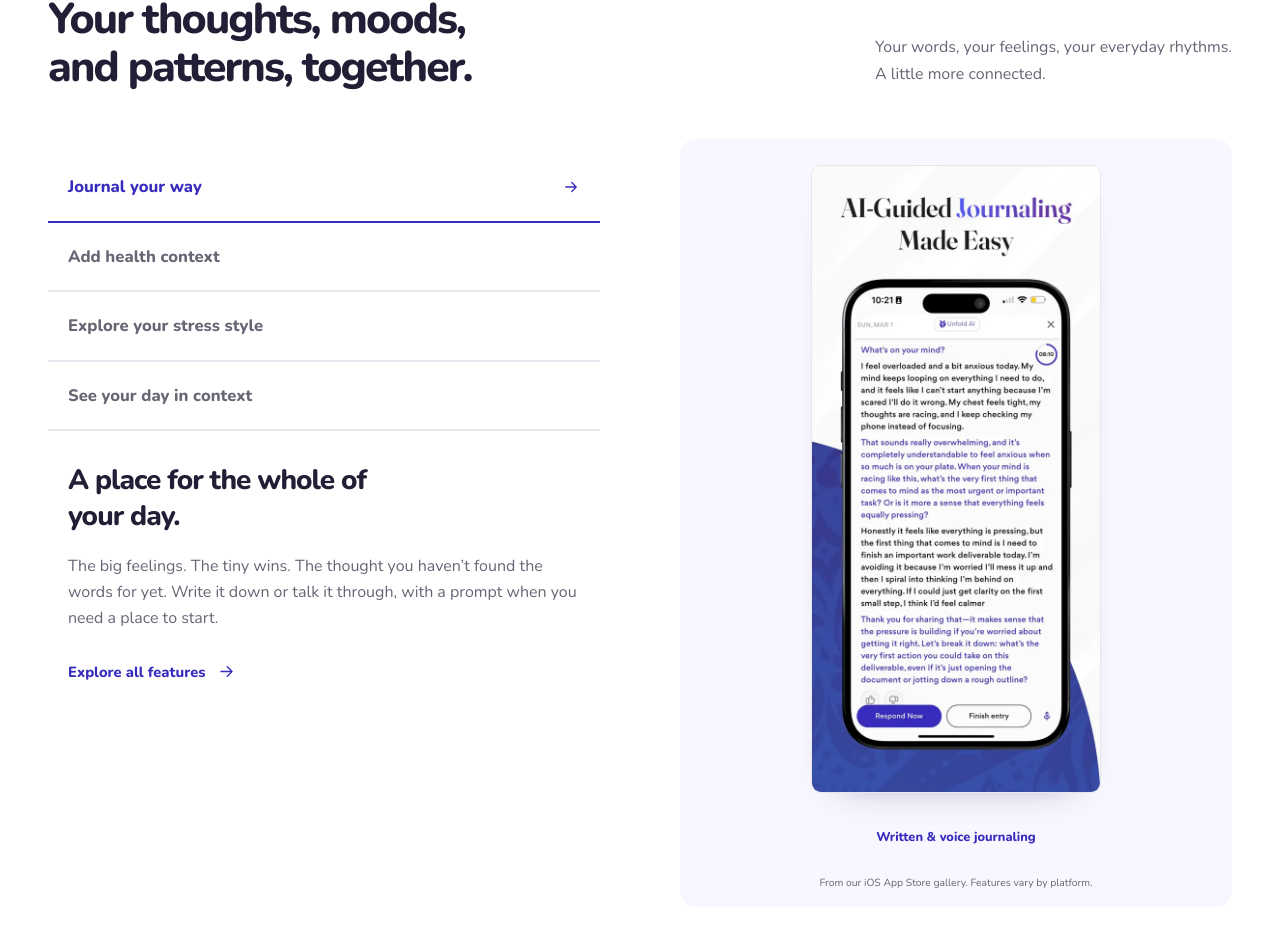
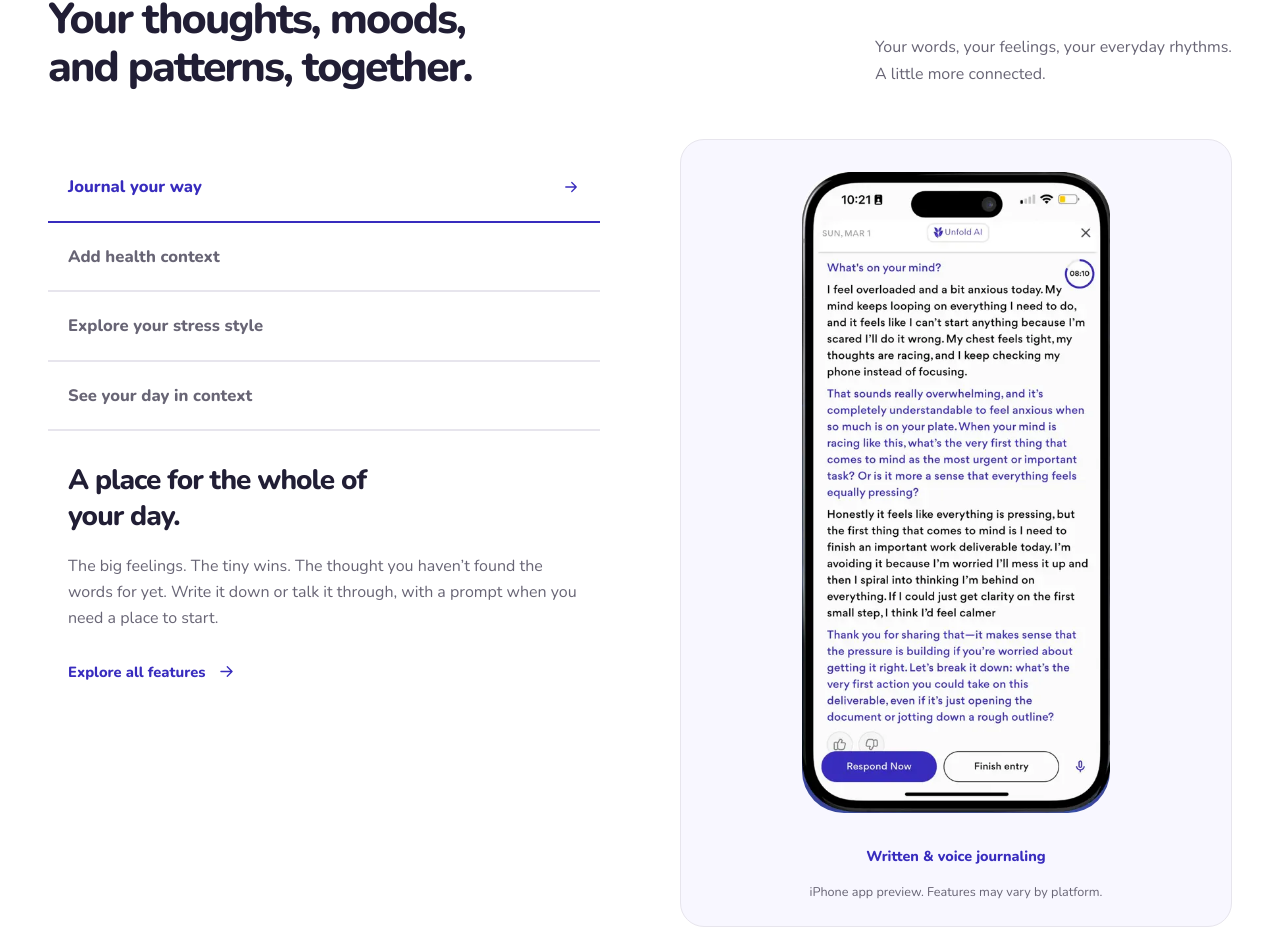
Before and after one commit to unfoldJournaling/unfold-website, a React (Vite) app: page / in a window 1280 px wide. Shown: the part 1076-2028 px from the top of the page. Built offline with nearby package versions, Linux system fonts and the light colour scheme.

Commit message:
fix(site): sharpen app previews and platform context

```diff
--- a/src/App.jsx
+++ b/src/App.jsx
@@ -15,17 +15,18 @@ const features = [
     description:
       "The big feelings. The tiny wins. The thought you haven’t found the words for yet. Write it down or talk it through, with a prompt when you need a place to start.",
     image: 3,
-    alt: "Unfold App Store poster showing an AI-guided journal entry on iPhone",
+    alt: "Unfold iPhone preview of an AI-guided journal conversation",
     note: "Written & voice journaling",
   },
   {
     label: "Add health context",
     title: "Your day has more than one signal.",
     description:
-      "Check in with your mood. If you choose to connect supported health data, sleep and activity can add context to how your days feel.",
+      "Check in with your mood, with or without a wearable. If you opt in, Apple Health on iPhone or Health Connect on supported Android devices can add sleep and activity context.",
     image: 4,
-    alt: "Unfold App Store poster showing optional Apple Health context on iPhone",
+    alt: "Unfold iPhone preview showing optional Apple Health context",
     note: "Optional health connections",
+    previewNote: "iPhone preview shows Apple Health. Android connects through Health Connect on supported devices.",
   },
   {
     label: "Explore your stress style",
@@ -33,7 +34,7 @@ const features = [
     description:
       "Explore the ways you tend to respond to pressure. Use what resonates as a starting point for reflection, never as a fixed label.",
     image: 2,
-    alt: "Unfold App Store poster showing a stress style reflection on iPhone",
+    alt: "Unfold iPhone preview of a stress style reflection",
     note: "Stress style reflection",
   },
   {
@@ -42,7 +43,7 @@ const features = [
     description:
       "When supported data is available, explore general wellness estimates and stress trends. They are one perspective on your day, not a diagnosis or prediction.",
     image: 5,
-    alt: "Unfold App Store poster showing an illustrative stress trend on iPhone",
+    alt: "Unfold iPhone preview of an illustrative stress trend",
     note: "Stress & wellness trends",
   },
 ];
@@ -151,12 +152,12 @@ function ProductFeatures() {
             </div>
           </div>
           <div id="feature-preview" className="product-preview">
-            <ProductScreenshot key={feature.image} image={feature.image} alt={feature.alt} />
+            <ProductScreenshot key={feature.image} image={feature.image} alt={feature.alt} presentation="device" />
             <div className="preview-caption">
               <span>{feature.note}</span>
             </div>
             <p className="preview-source">
-              From our iOS App Store gallery. Features vary by platform.
+              {feature.previewNote || "iPhone app preview. Features may vary by platform."}
             </p>
           </div>
         </div>
--- a/src/Features.jsx
+++ b/src/Features.jsx
@@ -12,7 +12,7 @@ const chapters = [
     detail:
       "Luma can offer a follow-up question or a new angle. AI-guided reflection is optional; you decide what feels useful and what to leave behind.",
     image: 3,
-    alt: "Unfold App Store poster showing an AI-guided journal entry on iPhone",
+    alt: "Unfold iPhone preview of an AI-guided journal entry",
     to: "/prompts",
     link: "Try a journaling prompt",
   },
@@ -24,7 +24,8 @@ const chapters = [
     detail:
       "Look for observations that invite curiosity. An association is not a cause, a diagnosis, or a prediction. Your lived experience matters more than any single score.",
     image: 4,
-    alt: "Unfold App Store poster showing optional Apple Health context on iPhone",
+    alt: "Unfold iPhone preview showing optional Apple Health context",
+    previewNote: "This iPhone preview shows Apple Health. Android uses Health Connect on supported devices.",
     to: "/blog/mood-tracking-with-curiosity",
     link: "A curious approach to mood tracking",
   },
@@ -36,7 +37,7 @@ const chapters = [
     detail:
       "A stress style is a starting point for curiosity, not a fixed identity or clinical assessment. Your experience matters more than a label.",
     image: 2,
-    alt: "Unfold App Store poster showing a stress style reflection on iPhone",
+    alt: "Unfold iPhone preview of a stress style reflection",
     to: "/blog/a-weekly-reflection-ritual",
     link: "Try a weekly reflection",
   },
@@ -47,7 +48,7 @@ const chapters = [
     text: "Explore general wellness estimates for stress, recovery, and sleep when supported data is available. See the sources and explanations behind the numbers inside the app.",
     detail: "These views are informational, can be incomplete, and do not diagnose or predict a condition. You decide how much health context to connect and when to pause.",
     image: 5,
-    alt: "Unfold App Store poster showing an illustrative stress trend on iPhone",
+    alt: "Unfold iPhone preview of an illustrative stress trend",
     to: "/privacy",
     link: "Understand your data choices",
   },
@@ -94,8 +95,8 @@ export default function Features() {
               </Link>
             </div>
             <figure className="chapter-screen">
-              <ProductScreenshot image={item.image} alt={item.alt} />
-              <figcaption>iOS App Store imagery. Screens and features may vary by version and platform.</figcaption>
+              <ProductScreenshot image={item.image} alt={item.alt} presentation="device" />
+              <figcaption>{item.previewNote || "iPhone app preview. Screens and features may vary by version and platform."}</figcaption>
             </figure>
           </section>
         ))}
--- a/src/content.css
+++ b/src/content.css
@@ -3,7 +3,7 @@
 .site-footer .footer-grid > div > a:not(.brand) { line-height: 1.4; }
 .footer-signoff { display: grid; gap: 12px; }
 .footer-signoff > span:last-child { display: flex; flex-wrap: wrap; gap: 18px; }
-.footer-signoff a { color: inherit; }
+.footer-signoff a { color: inherit; display: inline-flex; align-items: center; min-height: 44px; }
 .footer-signoff a:hover { color: var(--primary); }
 .releases-heading { max-width: 1160px; padding-block: clamp(70px, 10vw, 132px) clamp(52px, 7vw, 90px); }
 .releases-heading h1 { max-width: 790px; margin: 14px 0 20px; font-size: clamp(2.8rem, 6.5vw, 5.4rem); line-height: 1.05; letter-spacing: -.06em; }
--- a/src/styles.css
+++ b/src/styles.css
@@ -421,13 +421,16 @@ main:focus {
 .product-preview {
   position: relative;
   background: var(--tint);
-  border: 0;
-  border-radius: 16px;
+  border: 1px solid var(--line);
+  border-radius: 24px;
   display: flex;
   flex-direction: column;
   align-items: center;
-  padding: 26px 24px 16px;
+  padding: 32px 24px 24px;
   overflow: hidden;
+}
+.product-preview .app-screen-window--device {
+  width: min(100%, 308px);
 }
 .product-preview > img {
   width: 218px;
@@ -442,14 +445,16 @@ main:focus {
   gap: 10px;
   padding: 12px 20px;
   border-radius: 14px;
-  margin-top: 22px;
-  font-size: 0.8rem;
+  margin-top: 20px;
+  font-size: 0.9rem;
   color: var(--primary);
   font-weight: 800;
 }
 .preview-source {
-  font-size: 0.65rem;
-  margin-top: 14px;
+  font-size: 0.79rem;
+  line-height: 1.5;
+  max-width: 330px;
+  margin-top: 2px;
   text-align: center;
 }
 .routine-section {
@@ -1958,7 +1963,8 @@ main:focus {
   padding: 40px 24px 22px;
   background: #f0eefb;
   text-align: center;
-  border-radius: 4px;
+  border: 1px solid var(--line);
+  border-radius: 24px;
 }
 .chapter-screen img {
   display: block;
@@ -1970,7 +1976,11 @@ main:focus {
 .chapter-screen figcaption {
   color: var(--muted);
   font-size: 0.8rem;
+  line-height: 1.5;
   margin-top: 20px;
+}
+.chapter-screen .app-screen-window--device {
+  width: min(100%, 260px);
 }
 .feature-chapter:nth-child(2) .chapter-screen {
   background: #f0f2ed;
@@ -2498,7 +2508,7 @@ main:focus {
   }
 }
 
-/* Store posters keep their authored composition; only the clean journal hero is framed as a phone. */
+/* Crop the verified App Store artwork to its iPhone for product previews. */
 .app-screen-window {
   position: relative;
   width: min(100%, 290px);
```
